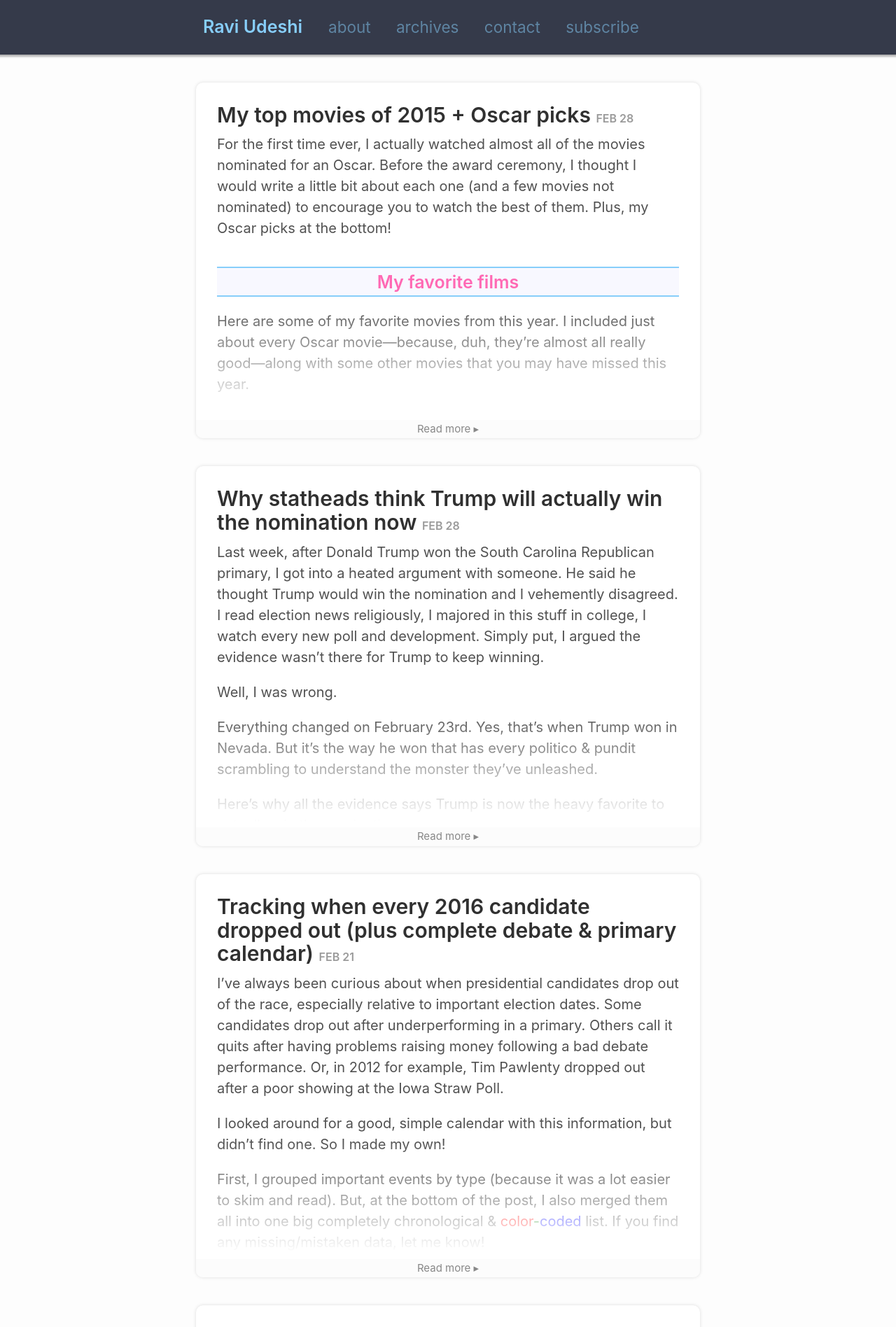
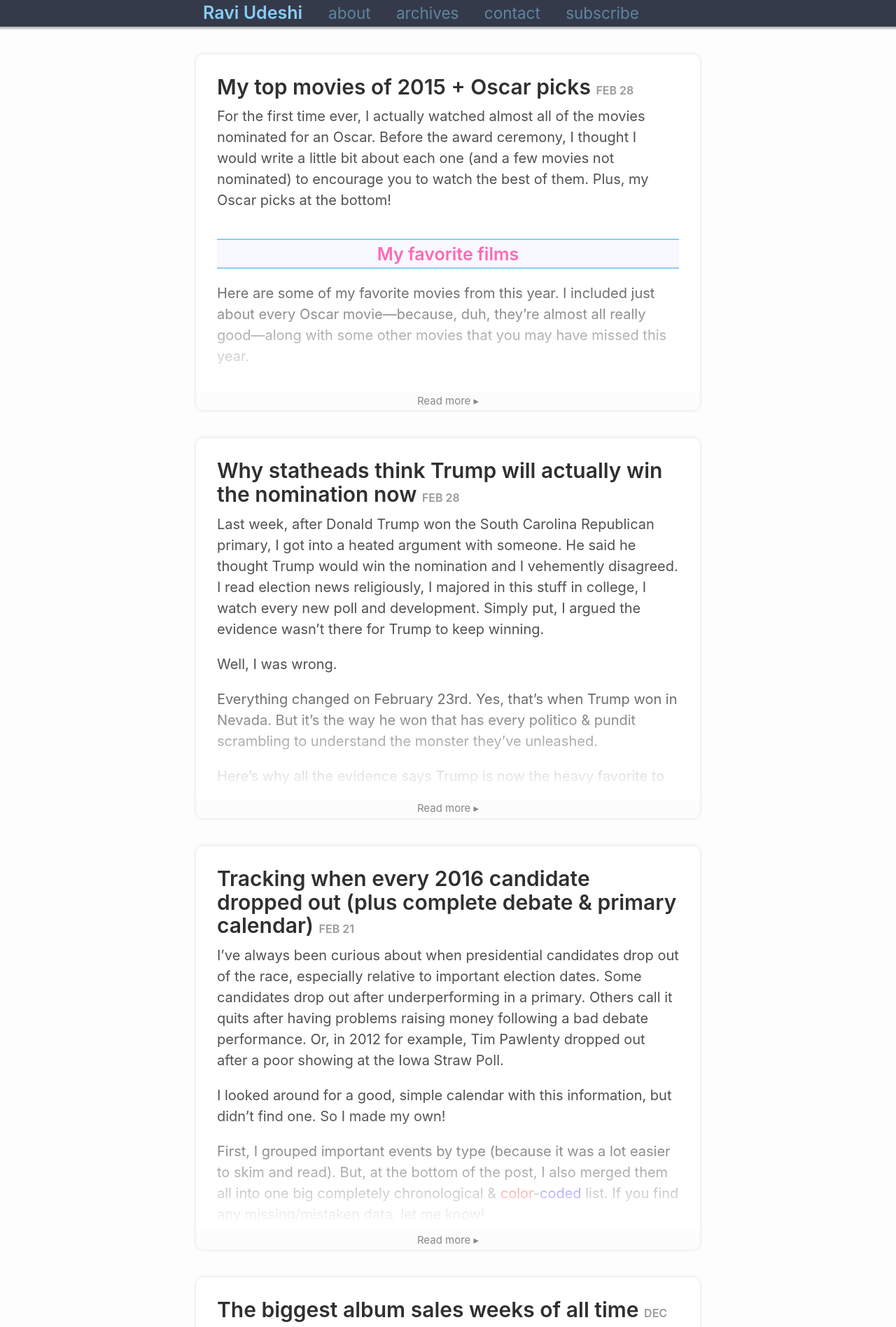
Before and after one commit to rkudeshi/rkudeshi.github.io, a Jekyll site: the page built from index.html, in a window 1280 px wide. Shown: the top 1896 px of the page at 70% size. Built offline with Jekyll 4.4.1, drawn with Linux system fonts in a browser that asks for light colours; the list of posts is cut into pages by our own code.

Commit message:
Change header CSS formatting

```diff
--- a/_sass/_RAVI.scss
+++ b/_sass/_RAVI.scss
@@ -69,9 +69,11 @@ html, body {
     margin-left: -9999rem;
     padding-right: 9999rem;
     padding-left: 9999rem;
+    margin: 0 -9999rem;
+    padding: 0 9999rem;
     background: #353A4A;
     /* border-bottom: 5px solid lightskyblue; */
-    box-shadow: 0px 5px 5px lightskyblue;
+    box-shadow: 0px 5px 0px lightskyblue;
     box-shadow: 0 3px 3px 0 rgba(0,0,0,0.3);
     margin-bottom: 2rem;
 }
```
